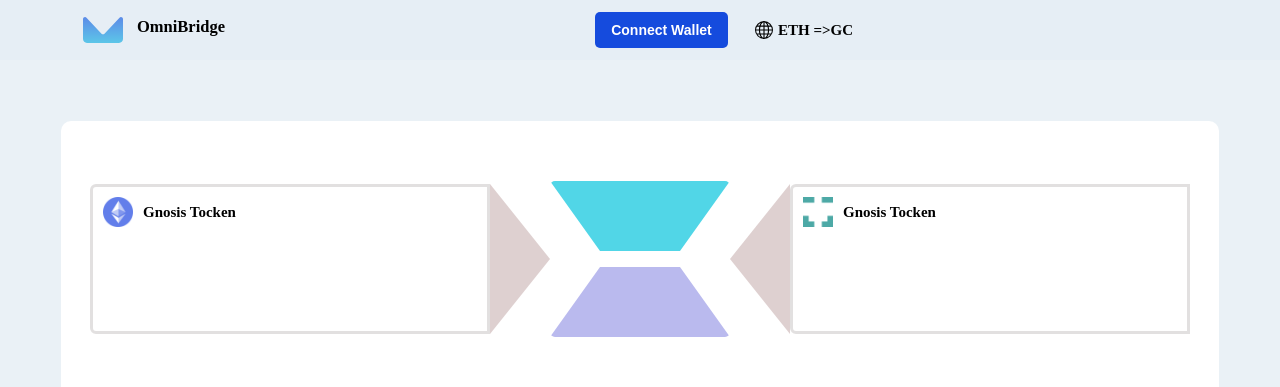
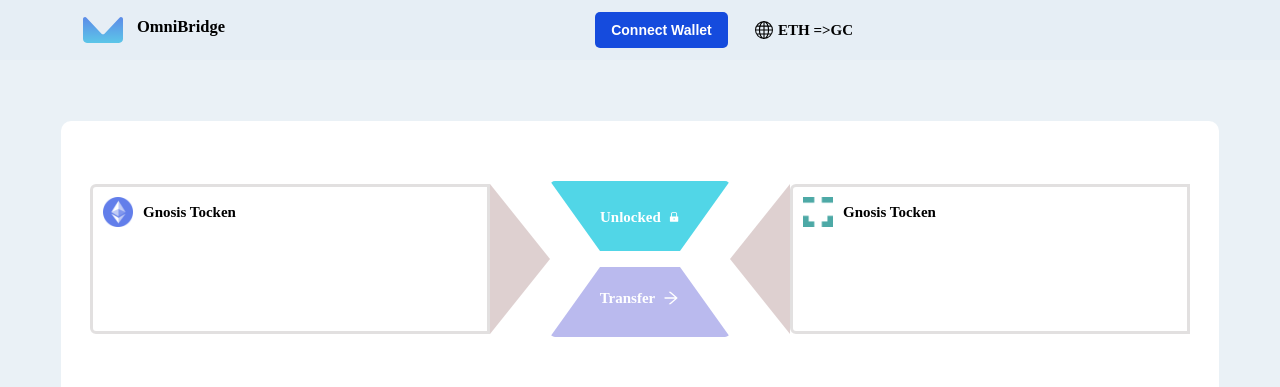
Before and after one commit to athifbinu/OmniBridge, a React (Create React App) app: page / in a window 1280 px wide. Shown: the top 387 px of the page. Built offline with nearby package versions, Linux system fonts and the light colour scheme.

Commit message:
new style

```diff
--- a/src/components/Home.jsx
+++ b/src/components/Home.jsx
@@ -1,17 +1,23 @@
 import React from "react";
 import "../styles/home.css";
-import icon from "../assets/images/download (1).png"
-import icon2 from "../assets/images/download (2).png"
-import {BsLightning} from "react-icons/bs"
-import {AiOutlineGithub,AiOutlineTwitter} from "react-icons/ai"
-import {BiLogoTelegram} from "react-icons/bi"
+import icon from "../assets/images/download (1).png";
+import icon2 from "../assets/images/download (2).png";
+import { BsLightning } from "react-icons/bs";
+import {
+  AiOutlineGithub,
+  AiOutlineTwitter,
+  AiFillLock,
+  AiOutlineArrowRight,
+} from "react-icons/ai";
+import { BiLogoTelegram } from "react-icons/bi";
+
 const Home = () => {
   return (
     <>
       <div className="mane">
-       <div className='container'>
-      <div className='left-side'>
-        <div className='square1'>
+        <div className="container">
+          <div className="left-side">
+            <div className="square1">
               <div className="squre-data">
                 <img src={icon} alt="" />
                 <h2>Gnosis Tocken</h2>
@@ -20,57 +26,60 @@
             <div className="triangle1"></div>
           </div>
 
-      <div className='center'>
-        <h1 className='icon'></h1>
-        <div className='center-section'>
-          <div className='top-sec'>
+          <div className="center">
+            {/* <h1 className='icon'></h1> */}
+            <div className="center-section">
+              <div className="top-sec">
+                <div className="top-sec-data">
+                  <h2>Unlocked</h2>
+                  <AiFillLock size={18} />
+                </div>
+              </div>
+              <div className="bottom-sec">
 
               </div>
-          <div className='bottom-sec'>
+
+              <div className="bottom-sec-data">
+              <h2 className="mt">Transfer</h2>
+                  <AiOutlineArrowRight size={18} className="mt" />
+              </div>
             </div>
 
           </div>
-      </div>
 
-      <div className='right-side'>
-        <div className="triangle2">
-        </div>
-        <div className='square2'>
+          <div className="right-side">
+            <div className="triangle2"></div>
+            <div className="square2">
               <div className="squre-data">
                 <img src={icon2} alt="" />
                 <h2>Gnosis Tocken</h2>
               </div>
             </div>
           </div>
-
         </div>
 
         <div className="end-data">
           <p>Alternative adress</p>
           <br />
-          <div className="flex" style={{justifyContent:"center"}} >
-          <BsLightning/>
+          <div className="flex" style={{ justifyContent: "center" }}>
+            <BsLightning />
             <p>Limits</p>
           </div>
         </div>
-
-
-
       </div>
 
       <div className="footer-section">
         <div className="footer-icon">
-              <BsLightning size={20}/>
+          <BsLightning size={20} />
         </div>
 
         <div className="footer-secocial">
-                   <AiOutlineGithub size={20}/>
-                  <AiOutlineTwitter size={20}/>
-                  <BiLogoTelegram size={20}/>
+          <AiOutlineGithub size={20} />
+          <AiOutlineTwitter size={20} />
+          <BiLogoTelegram size={20} />
         </div>
       </div>
     </>
-
   );
 };
 
--- a/src/index.css
+++ b/src/index.css
@@ -28,3 +28,6 @@
 .flex{
   display: flex;
 }
+.mt{
+  margin-top: -78px;
+}
--- a/src/styles/home.css
+++ b/src/styles/home.css
@@ -56,6 +56,15 @@
     border-color: rgb(81, 214, 231) transparent transparent transparent;
     border-radius: 5px;
   }
+   .top-sec-data{
+    gap: 7px;
+    margin-top: -43px;
+    justify-content: center;
+    align-items: center;
+    color: #fff;
+    font-size: 10px;
+     display: flex;
+   }
 
   .bottom-sec {
     width: 180px;
@@ -65,7 +74,22 @@
     border-right: 50px solid rgb(186, 186, 238);
     border-color:  transparent transparent rgb(186, 186, 238) transparent;
     border-radius: 5px;
+
   }
+  .bottom-sec-data{
+    display: flex;
+    justify-content: center;
+    align-items: center;
+    gap: 7px;
+    font-size: 10px;
+    color: #fff;
+
+  }
+
+
+
+
+
 
   .triangle1 {
     border-left: 60px solid #ceb8b8a9;
```
Lines whose indentation alone changed are shown as unchanged.
